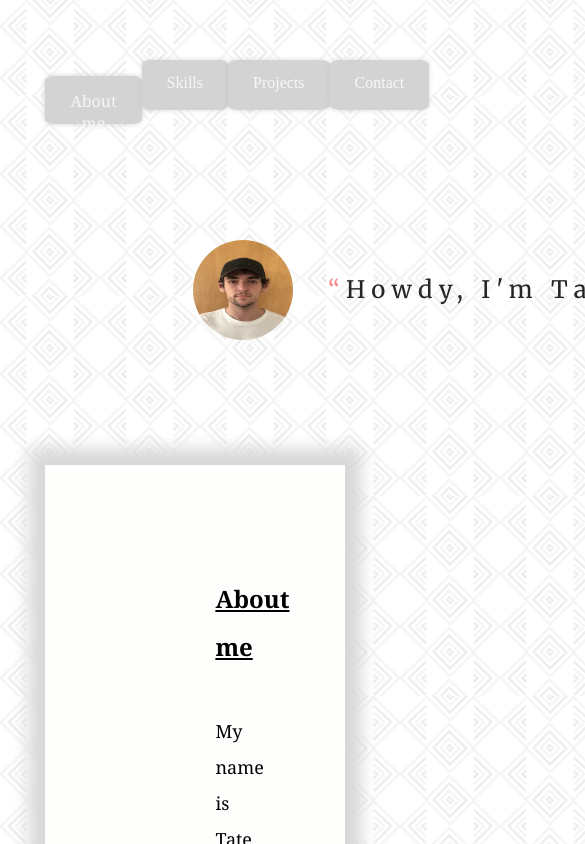
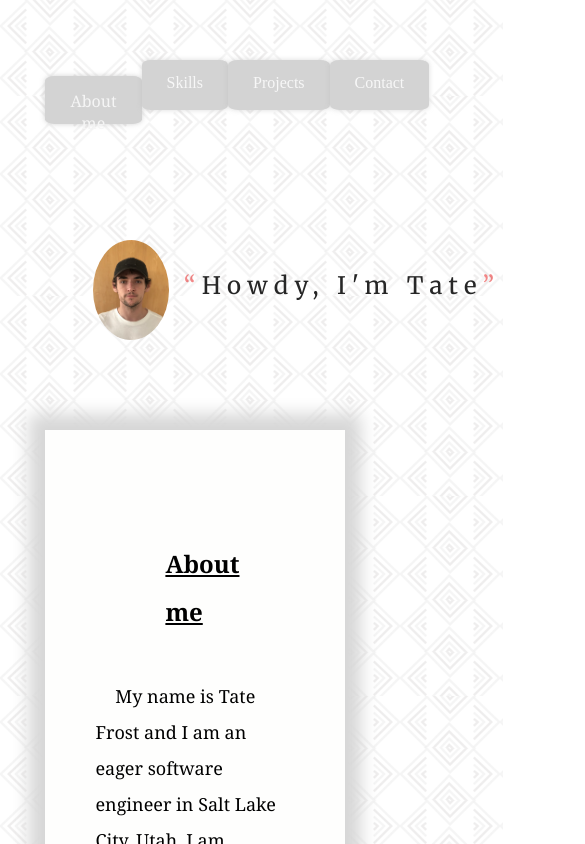
Before and after one commit to tatefrost/oldPortfolio, a website: page index.html in a window 390 px wide. Shown: the top 844 px of the page, 585 px wide, since content can reach past the window. Drawn offline with nearby package versions, Linux system fonts and the light colour scheme; a web font is replaced by a local one.

Commit message:
fixed main page for mobile

```diff
--- a/index.html
+++ b/index.html
@@ -23,9 +23,11 @@
     <a class="pages" href="projects.html">Projects</a>
     <a class="pages" href="contact.html">Contact</a>
   </header>
-  <img class="animate__animated animate__bounce" id="me" src="img/meFace.jpg" alt="My photograph">
-  <div class="howdyspan">
-    <span id="howdy">Howdy, I'm Tate</span>
+  <div id="greeting">
+    <img class="animate__animated animate__bounce" id="me" src="img/meFace.jpg" alt="My photograph">
+    <div class="howdyspan">
+      <span id="howdy">Howdy, I'm Tate</span>
+    </div>
   </div>
   <div class="box" id="aboutbox">
     <h3 id="about">
--- a/styles.css
+++ b/styles.css
@@ -98,8 +98,8 @@
 }
 
 .aboutMe {
-  margin-left: 150px;
-  margin-right: 150px;
+  margin-left: 30px;
+  margin-right: 30px;
   font-size: large;
   line-height: 200%;
   text-indent: 10%;
@@ -119,6 +119,7 @@
   font-size: x-large;
   line-height: 200%;
   position: relative;
+  right: 50px;
   text-decoration: underline;
 }
 
@@ -151,7 +152,7 @@
 #me {
   position: relative;
   top: 120px;
-  left: 185px;
+  left: 85px;
   border-radius: 100%;
   height: 100px;
   width: 100px;
@@ -193,8 +194,9 @@
 
 #howdy {
   position: relative;
+  top: 150px;
+  left: 100px;
   font-size: x-large;
-  left: 320px;
   font-family: 'Merriweather', serif;
   color: #262626;
   overflow: hidden;
@@ -290,3 +292,8 @@
 #Email {
   font-size: large;
 }
+
+#greeting {
+  display: flex;
+  justify-content: left;
+}
```
